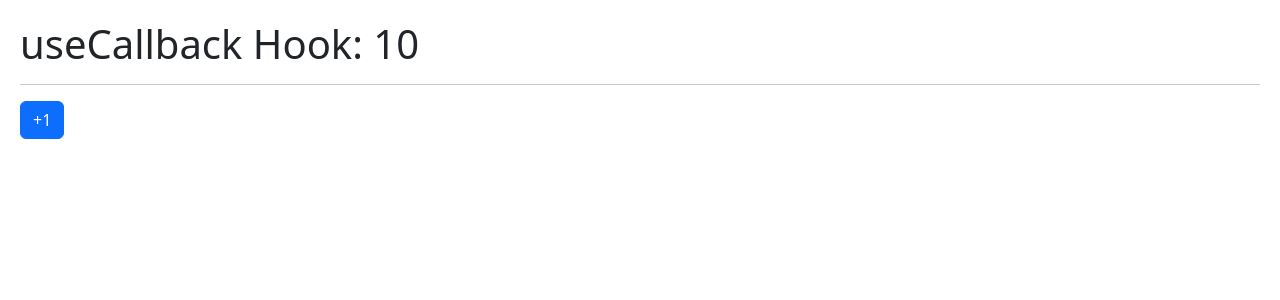
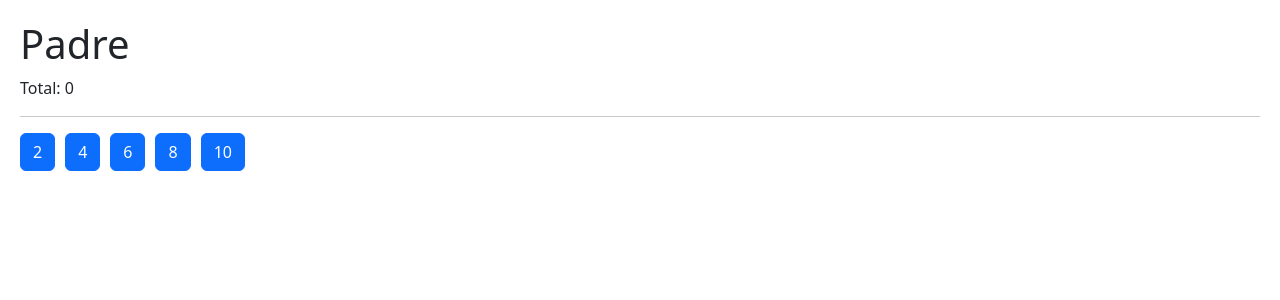
Before and after one commit to margaritaigle/react-course-HooksApp, a React (Vite) app: page / in a window 1280 px wide. Shown: the top 300 px of the page. Built offline with nearby package versions, Linux system fonts and the light colour scheme.

Commit message:
tarea useCallbacks

```diff
--- /dev/null
+++ b/src/07-tarea-memo/07-tarea-memo/Hijo.jsx
@@ -0,0 +1,15 @@
+import { memo } from "react";
+
+export const Hijo = memo(({ numero, incrementar }) => {
+
+    console.log('  Me volví a generar :(  ');
+
+    return (
+        <button
+            className="btn btn-primary mr-3"
+            onClick={ () => incrementar( numero ) }
+        >
+            { numero }
+        </button>
+    )
+})
--- /dev/null
+++ b/src/07-tarea-memo/07-tarea-memo/Padre.jsx
@@ -0,0 +1,36 @@
+import { Hijo } from './Hijo'
+import { useState, useCallback } from 'react';
+
+export const Padre = () => {
+
+    const numeros = [2,4,6,8,10];
+    const [valor, setValor] = useState(0);
+
+    const incrementar = useCallback(
+      (n) => {
+        setValor( (valor) => valor + n )
+      },
+      [],
+    )
+
+
+    return (
+        <div>
+            <h1>Padre</h1>
+            <p> Total: { valor } </p>
+
+            <hr />
+
+            {
+                numeros.map( n => (
+                    <Hijo
+                        key={ n }
+                        numero={ n }
+                        incrementar={ incrementar }
+                    />
+                ))
+            }
+            {/* <Hijo /> */}
+        </div>
+    )
+}
--- a/src/main.jsx
+++ b/src/main.jsx
@@ -11,10 +11,11 @@
 // import { Layout } from './05-useLayoutEffect/Layout';
 // import { Memorize } from './06-memos/Memorize';
 // import { MemoHook } from './06-memos/MemoHook';
-import { CallbackHook } from './06-memos/CallbackHook';
+// import { CallbackHook } from './06-memos/CallbackHook';
+import { Padre } from './07-tarea-memo/07-tarea-memo/Padre';
 
 ReactDOM.createRoot(document.getElementById('root')).render(
   // <React.StrictMode>
-    <CallbackHook />
+    <Padre />
   /* </React.StrictMode> */
 )
```
